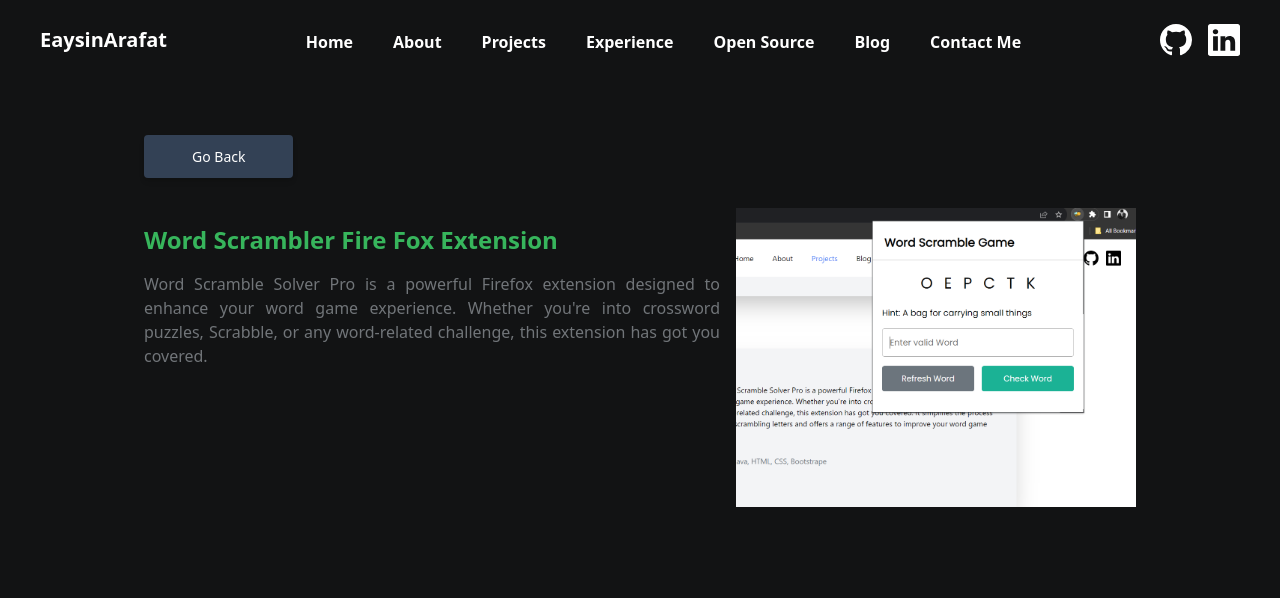
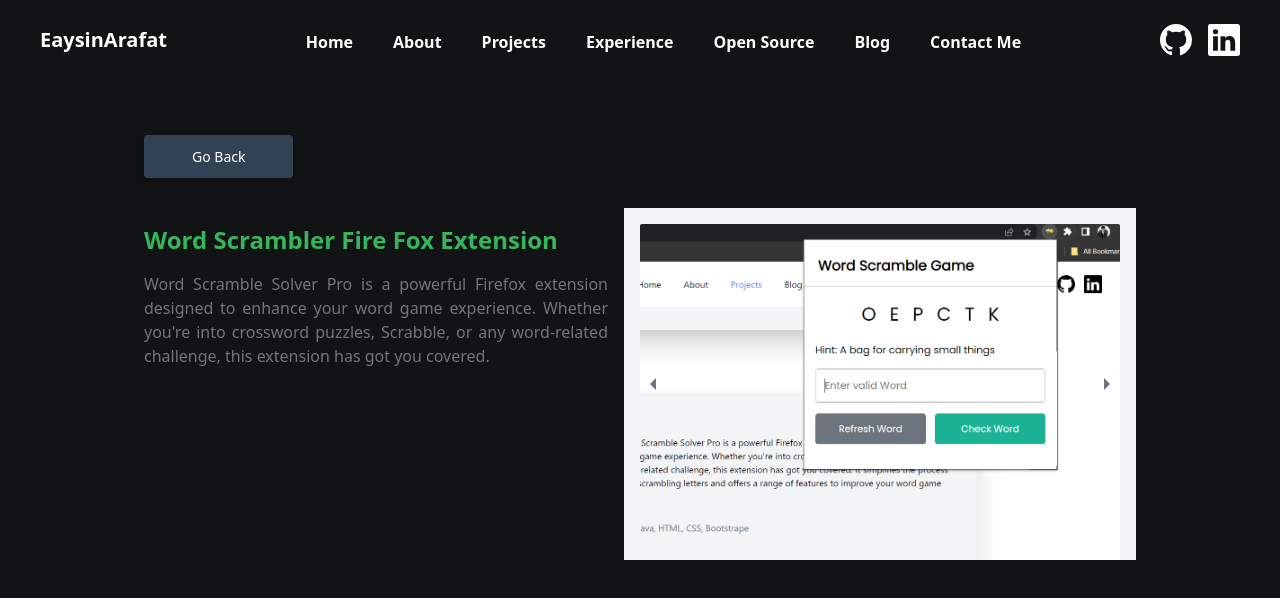
Before and after one commit to eaysin-arafat/my-portfolio, a React (Vite) app: page /project/1 in a window 1280 px wide. Shown: the top 598 px of the page. Built offline with nearby package versions, Linux system fonts and the light colour scheme.

Commit message:
update project page

```diff
--- /dev/null
+++ b/src/components/ImageSlide.tsx
@@ -0,0 +1,44 @@
+import { useState } from "react";
+import { RiArrowLeftSFill, RiArrowRightSFill } from "react-icons/ri";
+
+const ImageSlider = ({ images }: { images: string[] }) => {
+  const [currentIndex, setCurrentIndex] = useState(0);
+
+  const previous = () => {
+    if (currentIndex > 0) {
+      setCurrentIndex(currentIndex - 1);
+    }
+  };
+
+  const forward = () => {
+    if (currentIndex < images.length - 1) {
+      setCurrentIndex(currentIndex + 1);
+    }
+  };
+
+  return (
+    <div className="relative mx-auto max-w-2xl overflow-hidden rounded-sn bg-gray-100 p-2 sm:p-4">
+      <button
+        onClick={previous}
+        className="absolute left-2 top-1/2 z-10 flex h-11 w-11 -translate-y-1/2 items-center justify-center"
+      >
+        <RiArrowLeftSFill className="text-2xl font-bold text-gray-500" />
+      </button>
+
+      <button
+        onClick={forward}
+        className="absolute right-2 top-1/2 z-10 flex h-11 w-11 -translate-y-1/2 items-center justify-center"
+      >
+        <RiArrowRightSFill className="text-2xl font-bold text-gray-500" />
+      </button>
+
+      <div className="relative h-80" style={{ width: "30rem" }}>
+        <div className="absolute top-0">
+          <img src={images[currentIndex]} alt="image" className="rounded-sm" />
+        </div>
+      </div>
+    </div>
+  );
+};
+
+export default ImageSlider;
--- a/src/components/Skills.tsx
+++ b/src/components/Skills.tsx
@@ -20,6 +20,7 @@ const skillsData: SkillsData = [
 const Skills = () => {
   return (
     <div className="w-full">
+      <h1 className="text-primaryColor font-bold text-center mb-7">Skills</h1>
       <div className="mx-auto flex flex-col justify-center">
         {skillsData.map((category, index) => (
           <ul
--- a/src/pages/ProjectPage.tsx
+++ b/src/pages/ProjectPage.tsx
@@ -1,45 +1,11 @@
-import { useState } from "react";
 import { Link, useParams } from "react-router-dom";
 import { projectData } from "../data/project";
 import PageLayout from "../layout/PageLayout";
+import ImageSlider from "../components/ImageSlide";
 
 export default function ProjectPage() {
   const { id } = useParams();
   const project = projectData.find((p) => p.id === Number(id));
-
-  const [galleryOpen, setGalleryOpen] = useState(false);
-  const [hovered, setHovered] = useState(false);
-  const [currentImageIndex, setCurrentImageIndex] = useState(0);
-
-  const handleMouseEnter = () => {
-    setHovered(true);
-  };
-
-  const handleMouseLeave = () => {
-    setHovered(false);
-  };
-
-  const handleGalleryOpen = () => {
-    setGalleryOpen(true);
-  };
-
-  const handleGalleryClose = () => {
-    setGalleryOpen(false);
-  };
-
-  const handlePreviousImage = () => {
-    setCurrentImageIndex((prevIndex) =>
-      prevIndex === 0 ? (project?.image?.length ?? 0) - 1 : prevIndex - 1
-    );
-  };
-
-  const handleNextImage = () => {
-    setCurrentImageIndex((prevIndex) =>
-      prevIndex === (project?.image?.length ?? 0) - 1 ? 0 : prevIndex + 1
-    );
-  };
-
-  console.log("currentImageIndex", currentImageIndex);
 
   if (!project) {
     return <div>Project not found!</div>;
@@ -52,94 +18,20 @@ export default function ProjectPage() {
           Go Back
         </Link>
         <div className="mt-10 flex flex-col lg:block">
-          <div
-            className="block md:float-right pb-0 md:pb-1 ml-0 md:ml-4"
-            onMouseEnter={handleMouseEnter}
-            onMouseLeave={handleMouseLeave}
-          >
-            <div
-              className="relative"
-              onClick={handleGalleryOpen}
-              style={{ opacity: hovered ? 0.8 : 1 }}
-            >
-              <img
-                src={project.image[0]}
-                alt="projectImg"
-                height={400}
-                width={400}
-                className="object-cover flex items-center justify-center px-3 md:px-0 w-full lg:w-[400px] cursor-pointer"
-              />
-              {hovered && (
-                <div className="absolute top-0 left-0 w-full h-full flex items-center justify-center">
-                  <svg
-                    xmlns="http://www.w3.org/2000/svg"
-                    className="h-16 w-16 text-white opacity-75"
-                    fill="none"
-                    viewBox="0 0 24 24"
-                    stroke="currentColor"
-                  >
-                    <path
-                      strokeLinecap="round"
-                      strokeLinejoin="round"
-                      strokeWidth={2}
-                      d="M15 12a3 3 0 11-6 0 3 3 0 016 0z"
-                    />
-                    <path
-                      strokeLinecap="round"
-                      strokeLinejoin="round"
-                      strokeWidth={2}
-                      d="M10 14l2 2m0 0l2-2m-2 2V8"
-                    />
-                  </svg>
-                </div>
-              )}
-            </div>
+          <div className="block md:float-right pb-0 md:pb-1 ml-0 md:ml-4">
+            <ImageSlider images={project?.image} />
           </div>
 
           <div className="">
             <h1 className="text-2xl font-bold pt-4 text-primaryColor">
               {project.title}
             </h1>
-            <div className="prose pt-4 text-grayColor text-justify">
+            <p className="prose pt-4 text-grayColor text-justify">
               {project.description}
-            </div>
+            </p>
           </div>
         </div>
       </div>
-
-      {/* Full-page gallery */}
-      {galleryOpen && (
-        <div
-          className="fixed top-0 left-0 w-full h-full bg-black bg-opacity-75 flex justify-center items-center z-50"
-          onClick={handleGalleryClose}
-        >
-          <div className="relative" onClick={(e) => e.stopPropagation()}>
-            <img
-              src={project.image[currentImageIndex]}
-              alt=""
-              className="max-w-full max-h-full"
-            />
-            <button
-              onClick={handleGalleryClose}
-              className="absolute top-4 right-4 text-white text-lg focus:outline-none"
-            >
-              Close
-            </button>
-            <button
-              onClick={handlePreviousImage}
-              className="absolute top-1/2 left-4 transform -translate-y-1/2 text-white text-xl bg-black bg-opacity-50 p-2 rounded-full focus:outline-none"
-            >
-              &lt;
-            </button>
-            <button
-              onClick={handleNextImage}
-              className="absolute top-1/2 right-4 transform -translate-y-1/2 text-white text-xl bg-black bg-opacity-50 p-2 rounded-full focus:outline-none"
-            >
-              &gt;
-            </button>
-          </div>
-        </div>
-      )}
     </PageLayout>
   );
 }
```
